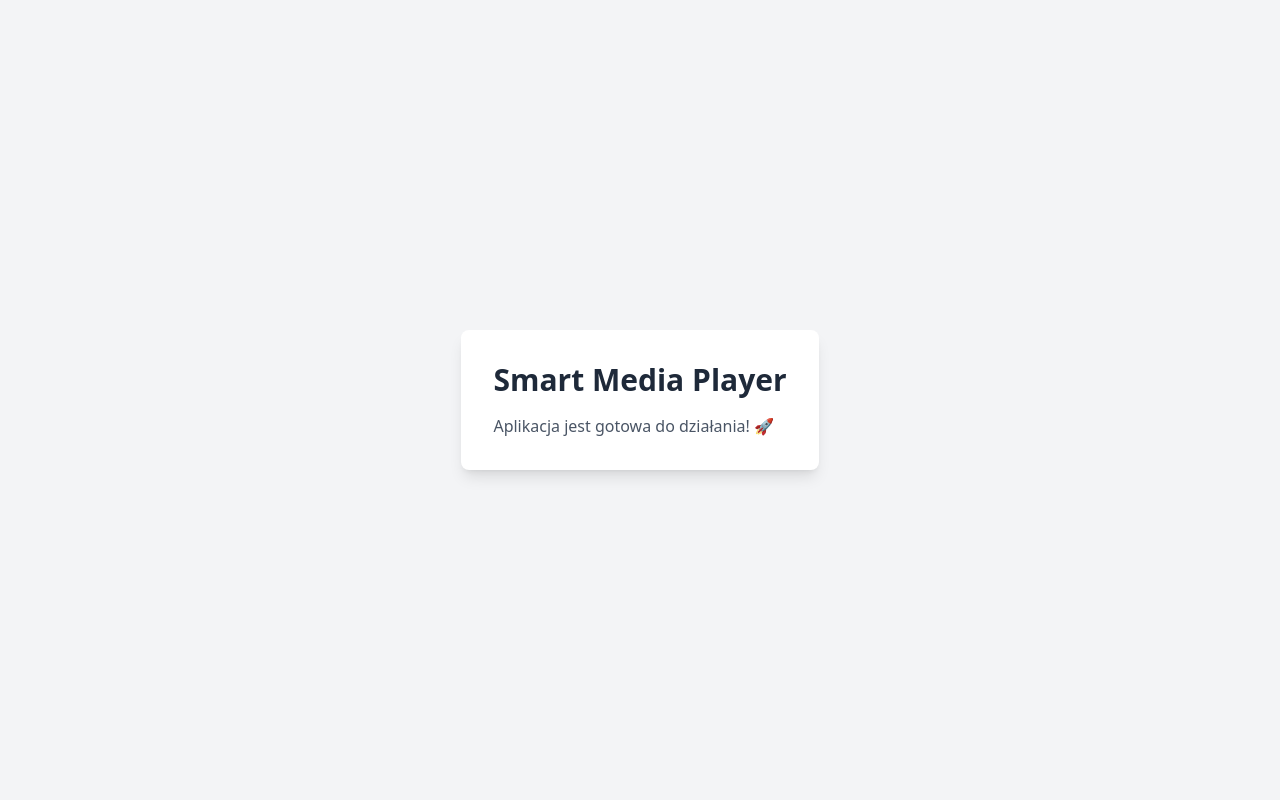
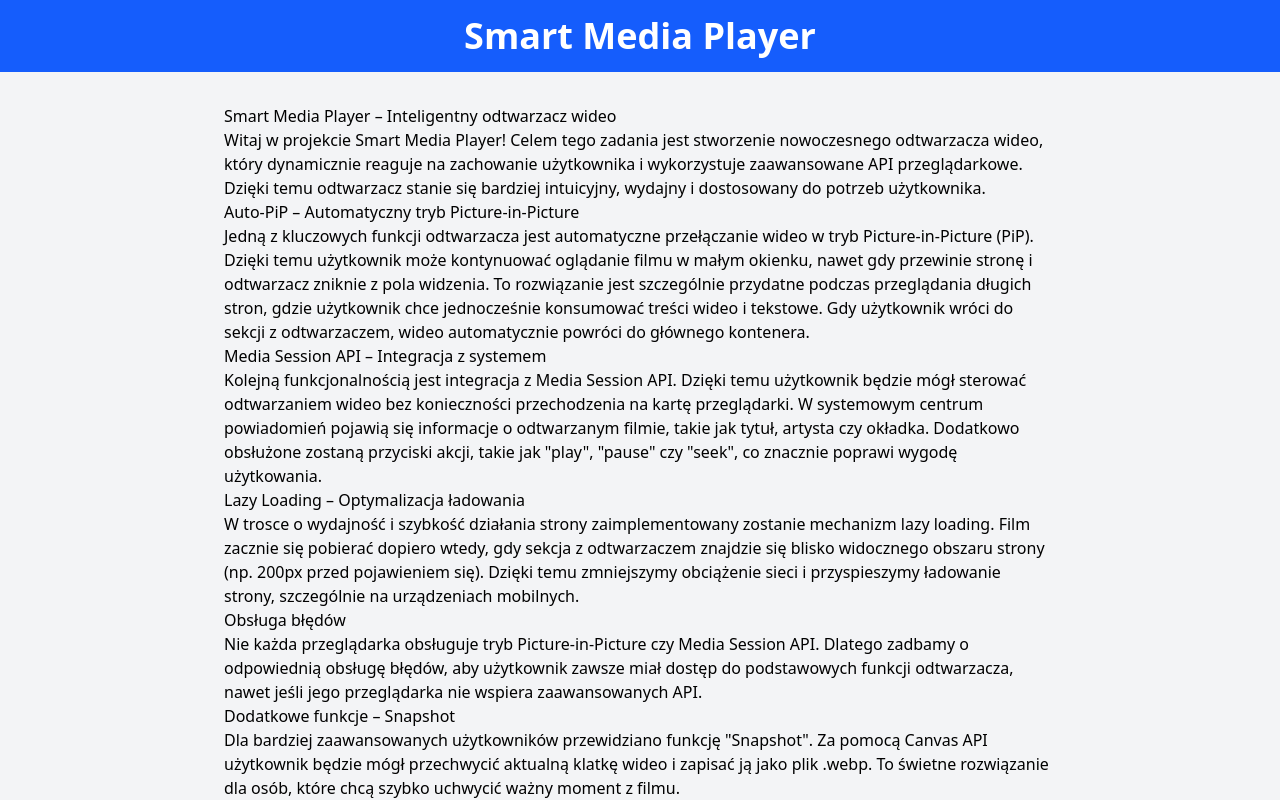
Before and after one commit to asztonski/smart-media-player, a React (Vite) app: page / in a window 1280 px wide. Shown: the top 800 px of the page. Built offline with nearby package versions, Linux system fonts and the light colour scheme.

Commit message:
Add text content

```diff
--- a/src/App.tsx
+++ b/src/App.tsx
@@ -1,16 +1,79 @@
 function App() {
   return (
-    <div className="min-h-screen bg-gray-100 flex items-center justify-center">
-      <div className="bg-white p-8 rounded-lg shadow-lg">
-        <h1 className="text-3xl font-bold text-gray-800 mb-4">
-          Smart Media Player
-        </h1>
-        <p className="text-gray-600">
-          Aplikacja jest gotowa do działania! 🚀
-        </p>
-      </div>
+    <div className="min-h-screen bg-gray-100 flex flex-col items-center justify-center">
+      <header className="bg-blue-600 text-white w-full py-4 text-center">
+        <h1 className="text-4xl font-bold">Smart Media Player</h1>
+      </header>
+      <main className="max-w-4xl p-8">
+        <article className="prose prose-lg">
+          <h2>Smart Media Player – Inteligentny odtwarzacz wideo</h2>
+          <p>
+            Witaj w projekcie Smart Media Player! Celem tego zadania jest
+            stworzenie nowoczesnego odtwarzacza wideo, który dynamicznie reaguje
+            na zachowanie użytkownika i wykorzystuje zaawansowane API
+            przeglądarkowe. Dzięki temu odtwarzacz stanie się bardziej
+            intuicyjny, wydajny i dostosowany do potrzeb użytkownika.
+          </p>
+          <h3>Auto-PiP – Automatyczny tryb Picture-in-Picture</h3>
+          <p>
+            Jedną z kluczowych funkcji odtwarzacza jest automatyczne
+            przełączanie wideo w tryb Picture-in-Picture (PiP). Dzięki temu
+            użytkownik może kontynuować oglądanie filmu w małym okienku, nawet
+            gdy przewinie stronę i odtwarzacz zniknie z pola widzenia. To
+            rozwiązanie jest szczególnie przydatne podczas przeglądania długich
+            stron, gdzie użytkownik chce jednocześnie konsumować treści wideo i
+            tekstowe. Gdy użytkownik wróci do sekcji z odtwarzaczem, wideo
+            automatycznie powróci do głównego kontenera.
+          </p>
+          <h3>Media Session API – Integracja z systemem</h3>
+          <p>
+            Kolejną funkcjonalnością jest integracja z Media Session API. Dzięki
+            temu użytkownik będzie mógł sterować odtwarzaniem wideo bez
+            konieczności przechodzenia na kartę przeglądarki. W systemowym
+            centrum powiadomień pojawią się informacje o odtwarzanym filmie,
+            takie jak tytuł, artysta czy okładka. Dodatkowo obsłużone zostaną
+            przyciski akcji, takie jak "play", "pause" czy "seek", co znacznie
+            poprawi wygodę użytkowania.
+          </p>
+          <h3>Lazy Loading – Optymalizacja ładowania</h3>
+          <p>
+            W trosce o wydajność i szybkość działania strony zaimplementowany
+            zostanie mechanizm lazy loading. Film zacznie się pobierać dopiero
+            wtedy, gdy sekcja z odtwarzaczem znajdzie się blisko widocznego
+            obszaru strony (np. 200px przed pojawieniem się). Dzięki temu
+            zmniejszymy obciążenie sieci i przyspieszymy ładowanie strony,
+            szczególnie na urządzeniach mobilnych.
+          </p>
+          <h3>Obsługa błędów</h3>
+          <p>
+            Nie każda przeglądarka obsługuje tryb Picture-in-Picture czy Media
+            Session API. Dlatego zadbamy o odpowiednią obsługę błędów, aby
+            użytkownik zawsze miał dostęp do podstawowych funkcji odtwarzacza,
+            nawet jeśli jego przeglądarka nie wspiera zaawansowanych API.
+          </p>
+          <h3>Dodatkowe funkcje – Snapshot</h3>
+          <p>
+            Dla bardziej zaawansowanych użytkowników przewidziano funkcję
+            "Snapshot". Za pomocą Canvas API użytkownik będzie mógł przechwycić
+            aktualną klatkę wideo i zapisać ją jako plik .webp. To świetne
+            rozwiązanie dla osób, które chcą szybko uchwycić ważny moment z
+            filmu.
+          </p>
+          <p>
+            Nowoczesne API przeglądarkowe, takie jak Intersection Observer,
+            Media Session czy Picture-in-Picture, pozwalają na tworzenie
+            aplikacji, które są bardziej responsywne, wydajne i przyjazne dla
+            użytkownika. Dzięki ich zastosowaniu odtwarzacz wideo stanie się nie
+            tylko narzędziem do oglądania filmów, ale także integralną częścią
+            doświadczenia użytkownika na stronie.
+          </p>
+        </article>
+      </main>
+      <footer className="bg-gray-800 text-white w-full py-4 text-center">
+        <p>© 2026 Smart Media Player. Wszystkie prawa zastrzeżone.</p>
+      </footer>
     </div>
-  )
+  );
 }
 
-export default App
+export default App;
```
